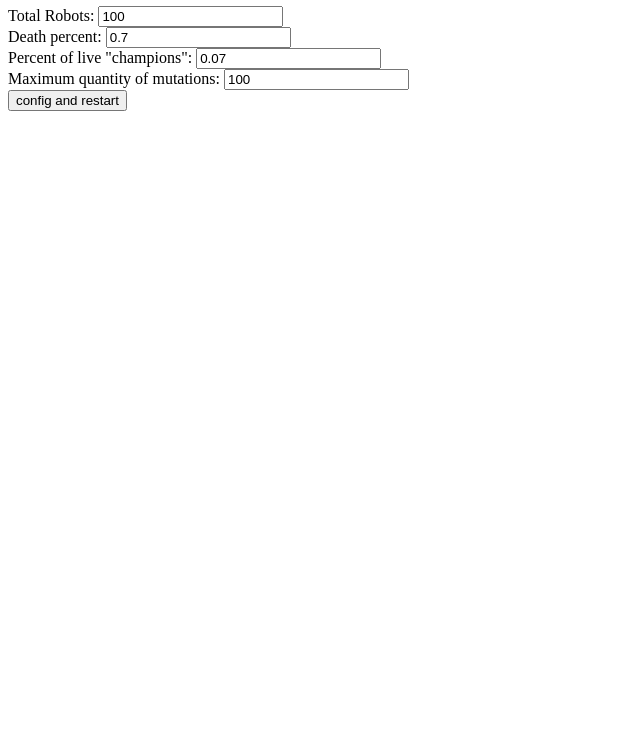
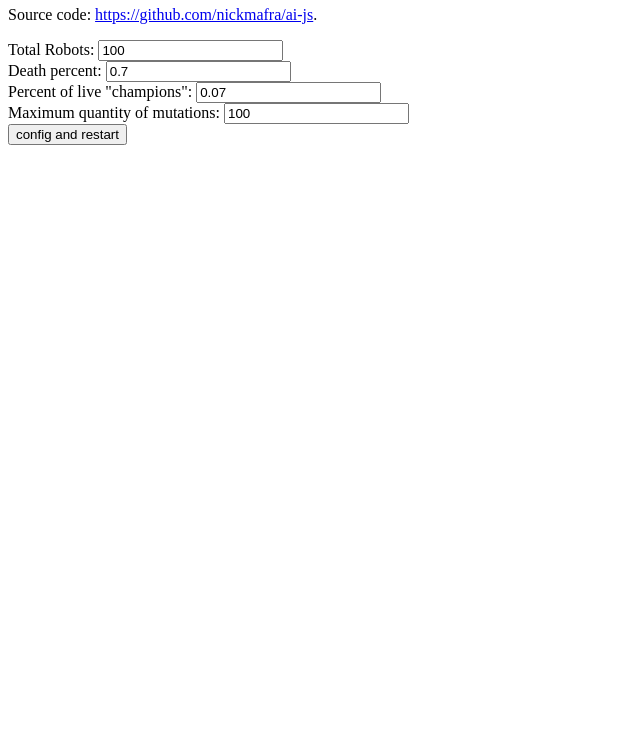
Before and after one commit to nicolasmafra/ai-js, a website: page src/index.html in a window 1280 px wide. Shown: the part 60-800 px from the top of the page, without its empty margins (0-640 px from the left). Drawn offline with Linux system fonts and the light colour scheme.

Commit message:
Add source code link in html

```diff
--- a/src/index.html
+++ b/src/index.html
@@ -7,6 +7,7 @@
 	</head>
 	<body>
 		<h1>Artificial Inteligence in JavaScript</h1>
+		<p>Source code: <a href="https://github.com/nickmafra/ai-js">https://github.com/nickmafra/ai-js</a>.</p>
 		<label for="totalRobots">Total Robots: </label><input name="totalRobots" value="100" />
 		<br>
 		<label for="deathPercent">Death percent: </label><input name="deathPercent" value="0.7" />
```
